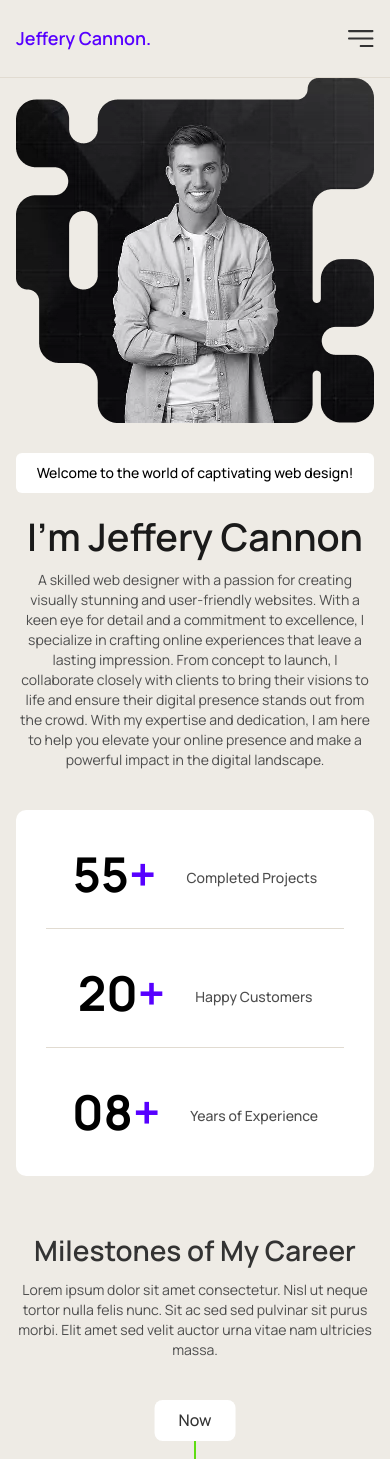
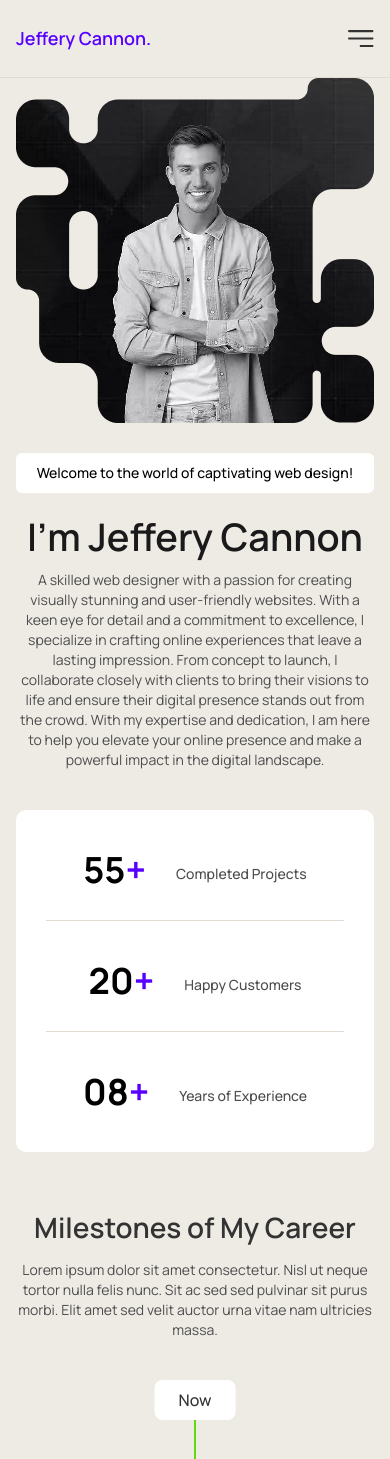
Before and after one commit to hakhan1999/Mohsin-Portfolio, a React (Vite) app: page /about-me in a window 390 px wide. Shown: the top 1459 px of the page. Built offline with nearby package versions, Linux system fonts and the light colour scheme.

Commit message:
about page tablet responsive completed

```diff
--- a/src/components/about/PersonalDetails.jsx
+++ b/src/components/about/PersonalDetails.jsx
@@ -20,7 +20,7 @@ const PersonalDetails = () => {
           <p className="text-xl font-medium py-2.5 px-4.5 rounded-md bg-white w-fit mb-5 max-sm:text-sm max-sm:text-center max-sm:w-full">
             Welcome to the world of captivating web design!
           </p>
-          <h1 className="text-dark text-[3.2rem] font-semibold leading-tight max-sm:text-[2.375rem] max-sm:text-center">
+          <h1 className="text-dark text-[3.2rem] font-semibold leading-tight max-sm:text-[2.375rem] max-sm:text-center max-[1025px]:text-4xl">
             I'm Jeffery Cannon
           </h1>
           <p className="text-lg mt-2.5 mb-10 text-grey max-sm:text-center max-sm:text-sm">
@@ -35,16 +35,16 @@ const PersonalDetails = () => {
           </p>
         </div>
         <div className="bottom flex items-center border-b border-t border-primary py-10 mt-10 gap-12.5 max-sm:gap-10 max-sm:border-b-0 max-sm:border-t-0 max-sm:flex-col max-sm:bg-white max-sm:rounded-[10px] max-sm:px-7.5">
-          <div className="counter w-[33.33%] max-sm:w-full max-sm:flex max-sm:justify-center max-sm:gap-7.5 max-sm:items-center border-b border-b-border max-sm:pb-7.5">
-            <h2 className="text-5xl font-bold">
+          <div className="counter w-[33.33%] max-sm:w-full max-sm:flex max-sm:justify-center max-sm:gap-7.5 max-sm:items-center max-sm:border-b max-sm:border-b-border max-sm:pb-7.5">
+            <h2 className="text-5xl font-bold max-[1025px]:text-4xl">
               55<span className="text-primary">+</span>
             </h2>
             <p className="text-lg mt-2 text-grey font-medium max-sm:text-sm">
               Completed Projects
             </p>
           </div>
-          <div className="counter w-[33.33%] max-sm:w-full max-sm:flex max-sm:justify-center max-sm:gap-7.5 max-sm:items-center border-b border-b-border max-sm:pb-7.5">
-            <h2 className="text-5xl font-bold">
+          <div className="counter w-[33.33%] max-sm:w-full max-sm:flex max-sm:justify-center max-sm:gap-7.5 max-sm:items-center max-sm:border-b max-sm:border-b-border max-sm:pb-7.5">
+            <h2 className="text-5xl font-bold max-[1025px]:text-4xl">
               20<span className="text-primary">+</span>
             </h2>
             <p className="text-lg mt-2 text-grey font-medium max-sm:text-sm">
@@ -52,7 +52,7 @@ const PersonalDetails = () => {
             </p>
           </div>
           <div className="counter w-[33.33%] max-sm:w-full max-sm:flex max-sm:justify-center max-sm:gap-7.5 max-sm:items-center">
-            <h2 className="text-5xl font-bold">
+            <h2 className="text-5xl font-bold max-[1025px]:text-4xl">
               08<span className="text-primary">+</span>
             </h2>
             <p className="text-lg mt-2 text-grey font-medium max-sm:text-sm">
--- a/src/components/about/Timeline.jsx
+++ b/src/components/about/Timeline.jsx
@@ -94,7 +94,7 @@ export default function Timeline() {
   return (
     <section className="container pb-110 timeline-sec">
       <div className="sec-title flex-center flex-col">
-        <h2 className="text-5xl text-gray font-semibold mb-1.5 max-sm:text-[1.75rem]">
+        <h2 className="text-5xl text-gray font-semibold mb-1.5 max-sm:text-[1.75rem] max-[1025px]:text-4xl">
           Milestones of My Career
         </h2>
         <p className="text-lg mt-2.5 mb-10 text-grey w-[70%] mx-auto text-center max-sm:text-center max-sm:text-sm max-sm:w-full">
@@ -125,7 +125,7 @@ export default function Timeline() {
                 </p>
                 <div className="p-12.5 max-sm:p-10 bg-white rounded-lg flex gap-7.5 max-sm:gap-6 max-sm:flex-col max-sm:justify-center max-sm:items-center! w-180 max-sm:w-full flex-start absolute top-20 left-1/2 -translate-x-1/2 after:block after:w-0 after:h-0 after:border-solid after:border-x-[11.5px] after:border-b-12 after:border-x-transparent after:border-b-white after:absolute after:-top-2 after:left-1/2 after:-translate-x-1/2">
                   <img
-                    className="max-sm:w-17.5"
+                    className="max-sm:w-17.5 max-[1025px]:w-16"
                     src={item.iconPath}
                     alt={`${item.year} Icon`}
                   />
@@ -144,7 +144,7 @@ export default function Timeline() {
             return (
               <div
                 key={item.id}
-                className={`relative flex gap-[9.3rem] max-sm:gap-18 py-20 max-sm:pb-10 max-sm:flex-col ${
+                className={`relative flex gap-[9.3rem] max-[1025px]:gap-27 max-sm:gap-18 py-20 max-sm:pb-10 max-sm:flex-col ${
                   index % 2 === 0 ? "" : "flex-row-reverse"
                 }`}
               >
@@ -153,7 +153,7 @@ export default function Timeline() {
                 </p>
 
                 <div
-                  className={`p-12.5 bg-white rounded-lg flex gap-7.5 max-sm:gap-6 w-[44%] max-sm:w-full relative max-sm:order-2 max-sm:p-10 max-sm:flex-col-reverse ${
+                  className={`p-12.5 max-[1025px]:p-7 bg-white rounded-lg flex gap-7.5 max-[1025px]:gap-5 max-sm:gap-6 w-[44%] max-sm:w-full relative max-sm:order-2 max-sm:p-10 max-sm:flex-col-reverse ${
                     index % 2 === 0 ? "" : "flex-row-reverse"
                   } ${
                     index % 2 === 0
@@ -170,7 +170,7 @@ export default function Timeline() {
                   </p>
 
                   <img
-                    className="max-sm:w-17.5"
+                    className="max-sm:w-17.5 max-[1025px]:w-16"
                     src={item.iconPath}
                     alt={`${item.year} Icon`}
                   />
```
